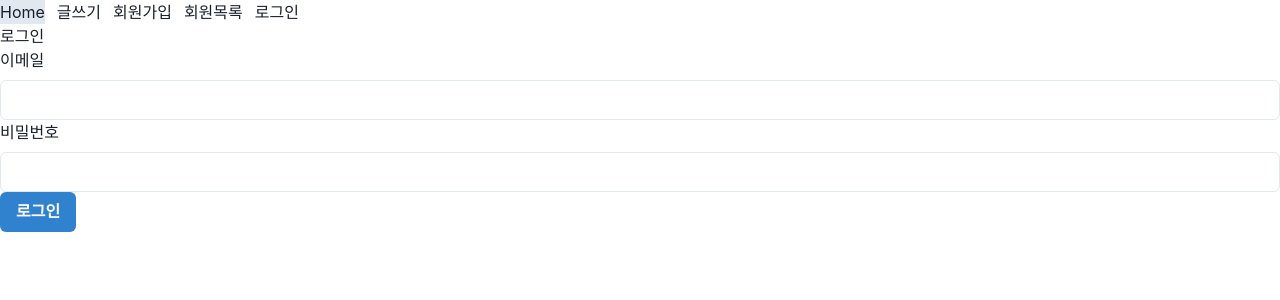
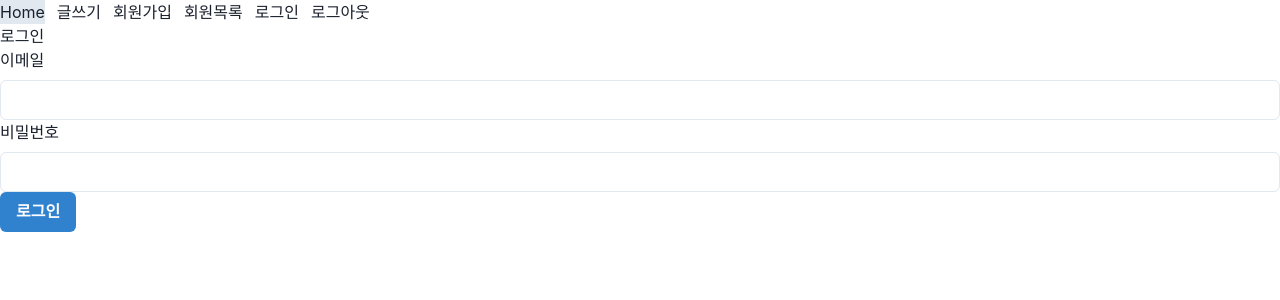
Before and after one commit to JeongHyun-Ha/project2-react, a React (Vite) app: page /login in a window 1280 px wide. Shown: the top 300 px of the page. Built offline with nearby package versions, Linux system fonts and the light colour scheme.

Commit message:
LoginProvider.jsx 에서 login, logout 처리
MemberLogin.jsx, Navbar.jsx 에서 LoginProvider.jsx에 있는 login, logout 메소드 활용

```diff
--- /dev/null
+++ b/src/component/LoginProvider.jsx
@@ -0,0 +1,49 @@
+import React, { createContext, useState } from "react";
+import { jwtDecode } from "jwt-decode";
+
+export const LoginContext = createContext(null);
+
+export function LoginProvider({ children }) {
+  const [email, setEmail] = useState("");
+  const [nickName, setNickName] = useState("");
+  const [expired, setExpired] = useState(0);
+
+  function isLoggedIn() {
+    return Date.now() < expired * 1000;
+  }
+
+  // hasEmail
+  function hasEmail(param) {
+    return email === param;
+  }
+
+  function login(token) {
+    localStorage.setItem("token", token);
+    const payload = jwtDecode(token);
+    setExpired(payload.exp);
+    setEmail(payload.sub);
+    setNickName(payload.nickName);
+  }
+
+  function logout() {
+    localStorage.removeItem("token");
+    setExpired(0);
+    setEmail("");
+    setNickName("");
+  }
+
+  return (
+    <LoginContext.Provider
+      value={{
+        email,
+        nickName,
+        login,
+        logout,
+        isLoggedIn,
+        hasEmail,
+      }}
+    >
+      {children}
+    </LoginContext.Provider>
+  );
+}
--- a/src/component/Navbar.jsx
+++ b/src/component/Navbar.jsx
@@ -1,9 +1,11 @@
 import { useNavigate } from "react-router-dom";
 import { Box, Flex } from "@chakra-ui/react";
-import React from "react";
+import React, { useContext } from "react";
+import { LoginContext } from "./LoginProvider.jsx";
 
 export function Navbar() {
   const navigate = useNavigate();
+  const account = useContext(LoginContext);
   return (
     <Flex gap={3}>
       <Box
@@ -41,6 +43,16 @@ export function Navbar() {
       >
         로그인
       </Box>
+      <Box
+        onClick={() => {
+          account.logout();
+          navigate("/login");
+        }}
+        cursor={"pointer"}
+        _hover={{ bgColor: "gray.200" }}
+      >
+        로그아웃
+      </Box>
     </Flex>
   );
 }
--- a/src/page/member/MemberLogin.jsx
+++ b/src/page/member/MemberLogin.jsx
@@ -6,33 +6,35 @@ import {
   Input,
   useToast,
 } from "@chakra-ui/react";
-import { useState } from "react";
+import { useContext, useState } from "react";
 import axios from "axios";
 import { useNavigate } from "react-router-dom";
+import { LoginContext } from "../../component/LoginProvider.jsx";
 
 export function MemberLogin() {
   const [email, setEmail] = useState("");
   const [password, setPassword] = useState("");
-
   const toast = useToast();
   const navigate = useNavigate();
+  const account = useContext(LoginContext);
 
   function handleLogin() {
     axios
       .post("/api/member/token", { email, password })
       .then((res) => {
-        localStorage.setItem("token", res.data.token);
+        account.login(res.data.token);
         toast({
           status: "success",
           description: "로그인 되었습니다.",
           position: "top",
         });
+        navigate("/");
       })
       .catch(() => {
-        localStorage.removeItem("token");
+        account.logout();
         toast({
           status: "warning",
-          description: "이메일과 패스워드를 확인해주세요",
+          description: "이메일과 비밀번호를 확인해주세요",
           position: "top",
         });
       })
```
Also changed, not shown: src/App.jsx (+6 -3 lines).
